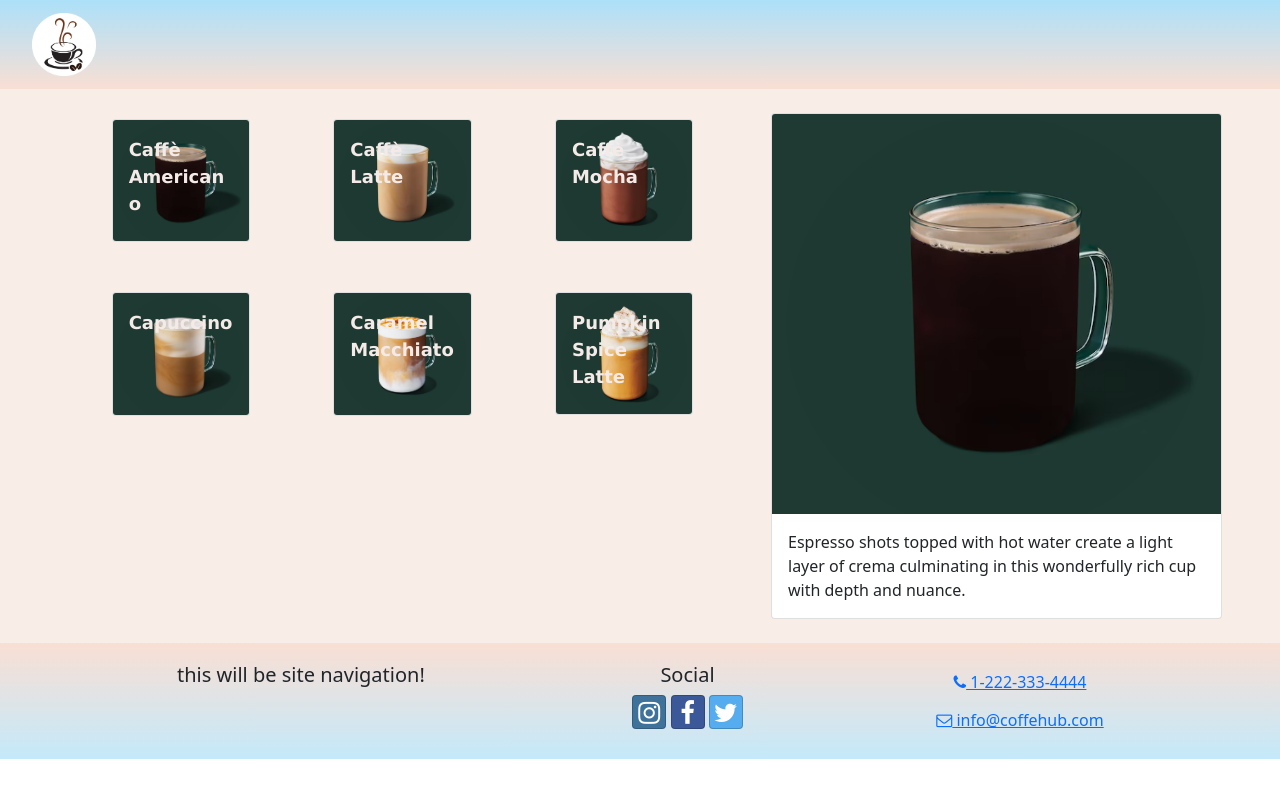
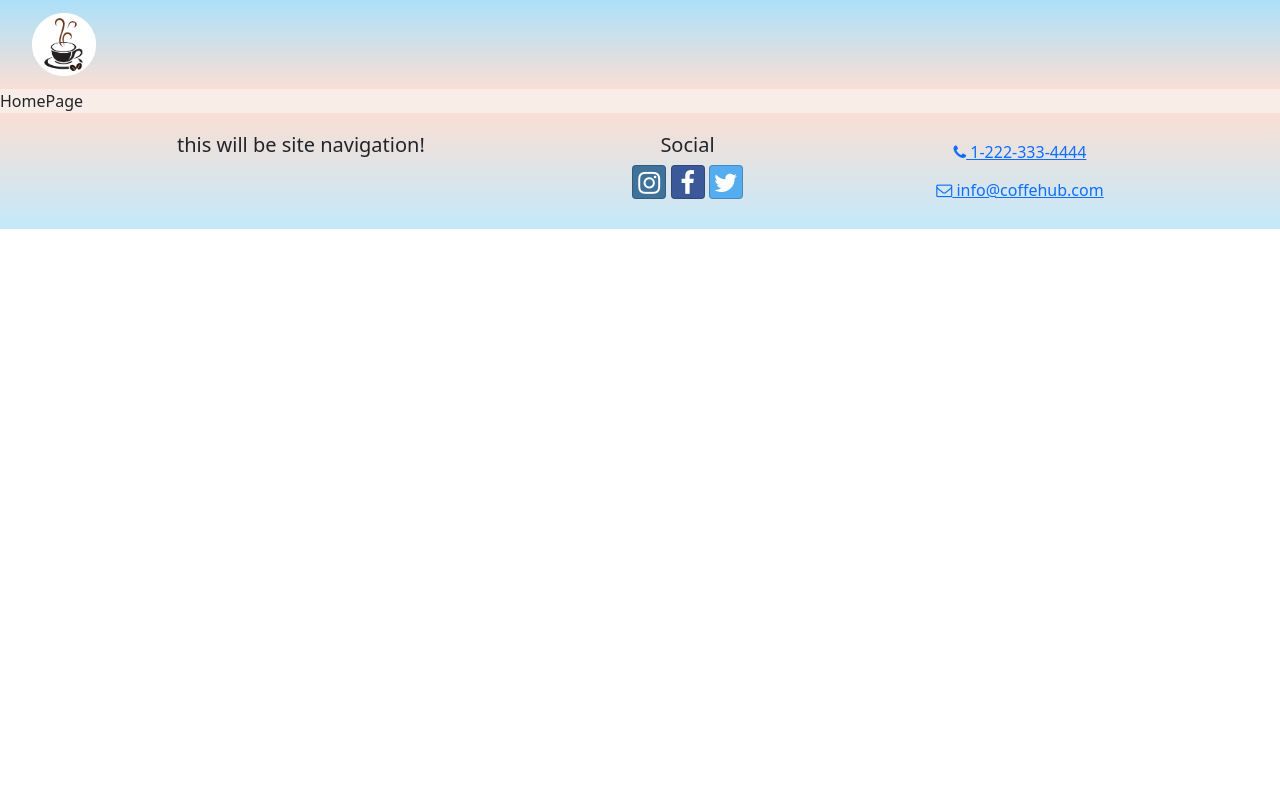
Before and after one commit to annasadovskaya/coffee-hub-react-project, a React (Create React App) app: page / in a window 1280 px wide. Built offline with nearby package versions, Linux system fonts and the light colour scheme.

Commit message:
Router Setup

```diff
--- a/src/App.js
+++ b/src/App.js
@@ -2,13 +2,19 @@ import Header from "./components/Header";
 import Footer from "./components/Footer";
 // import ItemsList from "./features/items/ItemsList";
 import ItemsMenuPage from "./pages/ItemsMenuPage";
+import { Routes, Route } from "react-router-dom";
+import HomePage from "./pages/HomePage";
+
 import "./App.css";
 
 function App() {
   return (
     <div className="App">
       <Header />
-      <ItemsMenuPage />
+      <Routes>
+        <Route path="/" element={<HomePage />} />
+        <Route path="menu" element={<ItemsMenuPage />} />
+      </Routes>
       <Footer />
     </div>
   );
--- a/src/index.js
+++ b/src/index.js
@@ -1,5 +1,6 @@
 import React from "react";
 import { createRoot } from "react-dom/client";
+import { BrowserRouter } from "react-router-dom";
 import { Provider } from "react-redux";
 import { store } from "./app/store";
 import App from "./App";
@@ -17,7 +18,9 @@ const root = createRoot(container);
 root.render(
   <React.StrictMode>
     <Provider store={store}>
-      <App />
+      <BrowserRouter>
+        <App />
+      </BrowserRouter>
     </Provider>
   </React.StrictMode>
 );
--- /dev/null
+++ b/src/pages/HomePage.js
@@ -0,0 +1,5 @@
+const HomePage = () => {
+  return <div>HomePage</div>;
+};
+
+export default HomePage;
```
